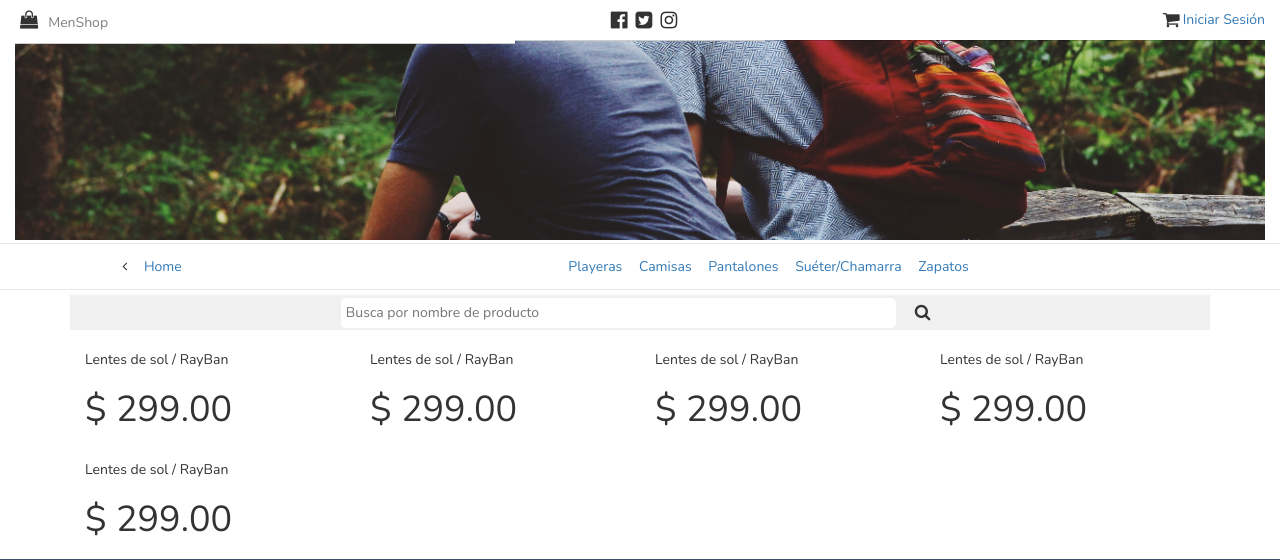
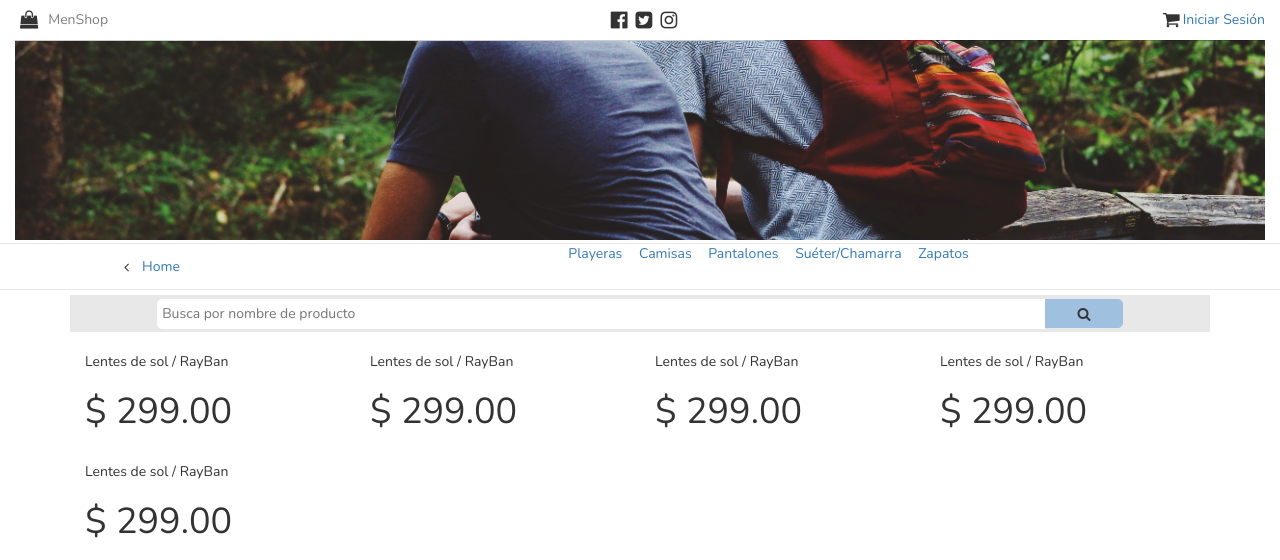
Before and after one commit to Fernandaj22/carrito, a PHP site: page /playeras.php in a window 1280 px wide. Shown: the top 560 px of the page. Run offline with PHP 8.4, Linux system fonts and the light colour scheme.

Commit message:
ultimos caMBIS HOOOOY

```diff
--- a/css/estilos.css
+++ b/css/estilos.css
@@ -40,6 +40,7 @@
 			font-size: 1.3em;
 			line-height: 40px;
 			margin-left: 5px;
+			cursor: pointer;
 		}
 		.logo>a{
 			float: left;
@@ -49,7 +50,7 @@
 			line-height: 40px;
 			text-decoration: none !important;
 			color: rgba(0,0,0,.5);
-			margin-top: 3px;
+			cursor: pointer;
 		}
 	.redsociales{
 		width: 20%;
@@ -137,11 +138,26 @@
 	padding-top: 7px;
 }
 /*M E N U DE C A D A C A T E G O R I A*/
+.contmenu{
+	width: 100% !important;
+	height: 100% !important;
+	display: flex;
+	justify-content: center;
+	align-content: center;
+	align-items: center;
+	float: left;
+	position: relative;
+}
 .home{
-	width: 20%;
+	width: 20% !important;
 	height: 100% !important;
 	float: left;
 	position: relative;
+	display: flex;
+	justify-content: center;
+	align-items: center;
+	align-content: center;
+
 }
 .home>a{
 	border: none !important;
@@ -253,10 +269,10 @@
 /*B U S C A D O R*/
 .buscador{
 	width: 100%;
-	height: 35px;
+	height: 37px;
 	float: left;
 	position: relative;
-	background: rgba(0,0,0,.06);
+	background: rgba(0,0,0,.09);
 	display: flex;
 	justify-content: center;
 	align-items: center;
@@ -264,26 +280,29 @@
 	margin-top: 5px;
 }
 .buscador>input{
-	width: 50%;
-	margin-right: 10px;
-	border-radius: 5px;
+	width: 80%;
+	border-top-left-radius: 5px;
+	border-bottom-left-radius: 5px;
 	outline: none;
 	border: 1px solid var(--bannertexto);
 	padding: 5px;
 	box-sizing: border-box;
 }
-.buscador>i{
-	width: 3% !important;
-	border: 1px solid #000;
+.buscador>.buscar{
+	width: 7%;
+	border: 1px solid #A0C0E0;
 	height: 80%;
 	display: flex;
 	justify-content: center;
 	align-content: center;
 	align-items: center;
-	font-size: 1.2em;
-	border-radius: 5px;
-	border: 1px solid var(--bannertexto);
+	font-size: 1em;
+	border-top-right-radius: 5px;
+	border-bottom-right-radius: 5px;
 	cursor: pointer;
+	float: left;
+	position: relative;
+	background: #A0C0E0;
 }
 /*F O O T E R*/
 footer{
--- a/playeras.php
+++ b/playeras.php
@@ -34,7 +34,7 @@
 	</div>
 
 	<div class="container-fluid center bannercate">
-		<div class="col-xs-12 main">
+		<div class="col-xs-12 main contmenu">
 			<div class="home">
 				<i class="fa fa-angle-left" aria-hidden="true"></i>
 				<a href="principal.php" class="enlaces">Home</a>
@@ -52,7 +52,8 @@
 
 	<div class="container">
 		<div class="main col-xs-12 buscador">
-			<input type="text" name="" placeholder="Busca por nombre de producto"><i class="fa fa-search" aria-hidden="true"></i>
+			<input type="text" name="" placeholder="Busca por nombre de producto">
+			<div class="buscar"><i class="fa fa-search" aria-hidden="true"></i></div>
 		</div>
 	</div>
 	<div class="container">
```
